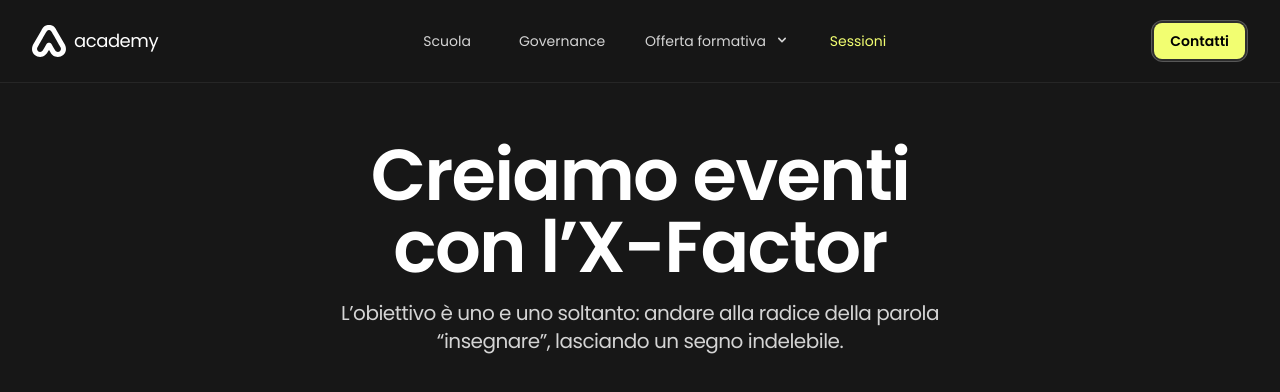
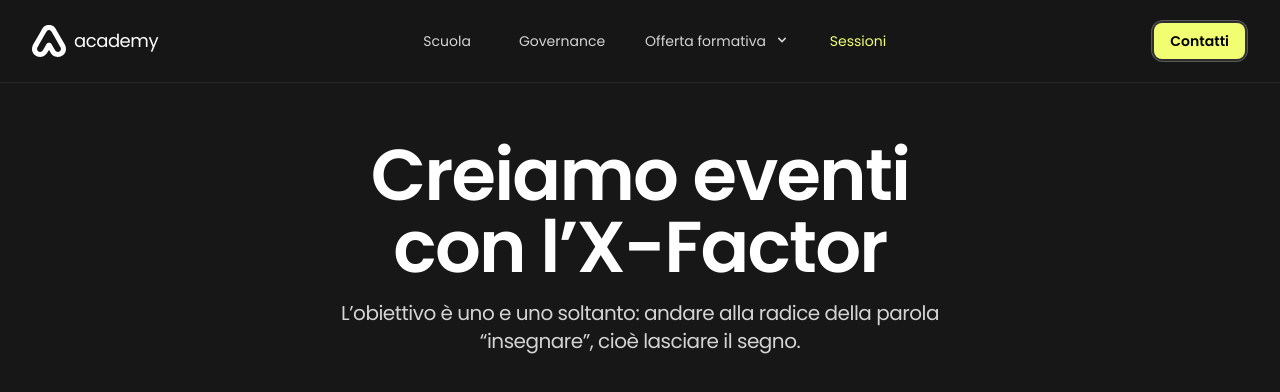
Before and after one commit to plasm/academy, a Nuxt app: page /sessioni in a window 1280 px wide. Shown: the top 392 px of the page. Built offline with nearby package versions, Linux system fonts and the light colour scheme.

Commit message:
feat: pages

```diff
--- a/pages/sessioni.vue
+++ b/pages/sessioni.vue
@@ -1,6 +1,6 @@
 <template>
   <div data-name="page-sessioni" class="mx-auto px-4 sm:px-6 md:px-8 2xl:max-w-7xl">
-    <ac-heading description="L’obiettivo è uno e uno soltanto: andare alla radice della parola “insegnare”, lasciando un segno indelebile.">
+    <ac-heading description="L’obiettivo è uno e uno soltanto: andare alla radice della parola “insegnare”, cioè lasciare il segno.">
       <template #title>
         <div class="leading-none ">
           Creiamo eventi<br> con l’X-Factor
```
